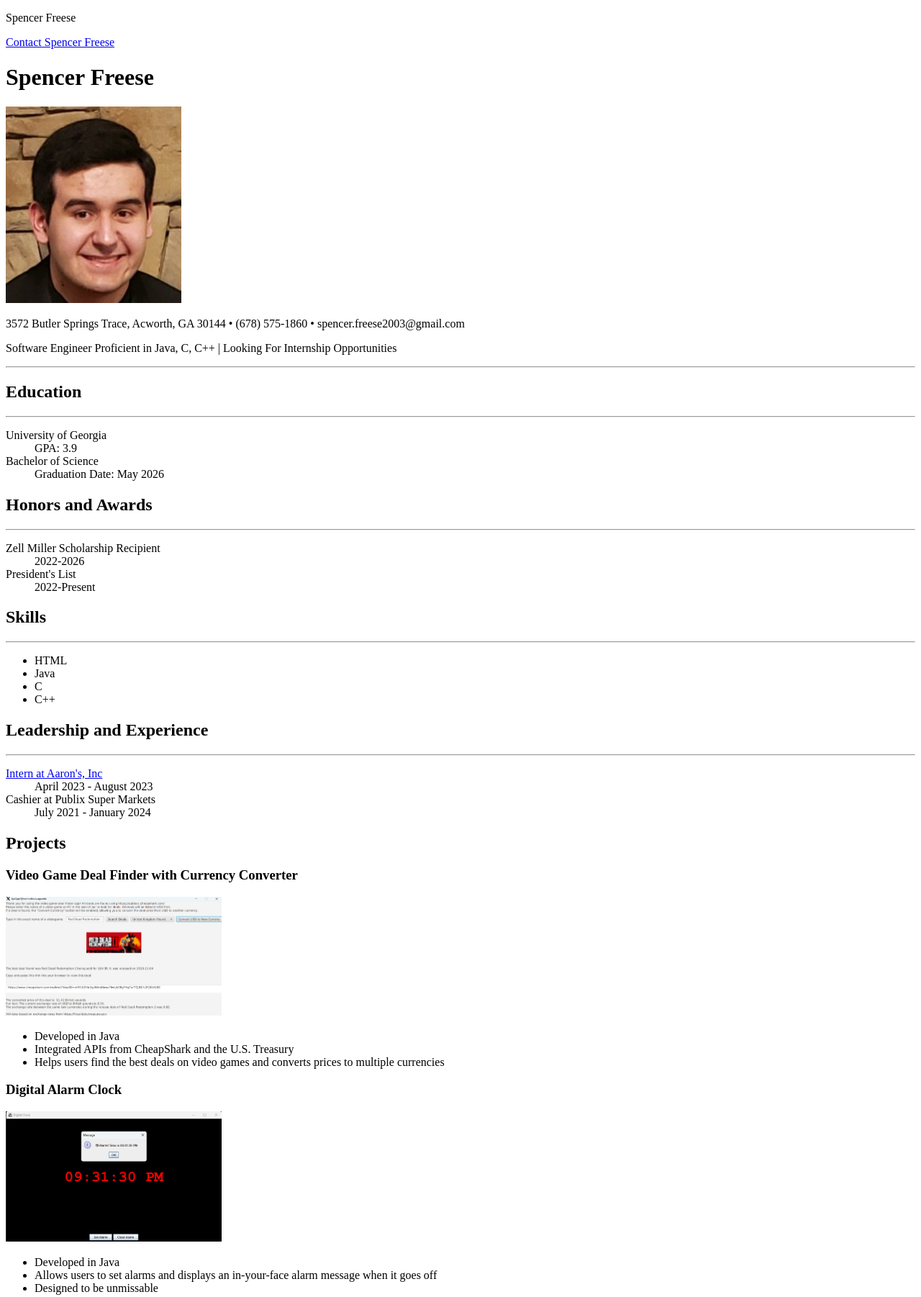
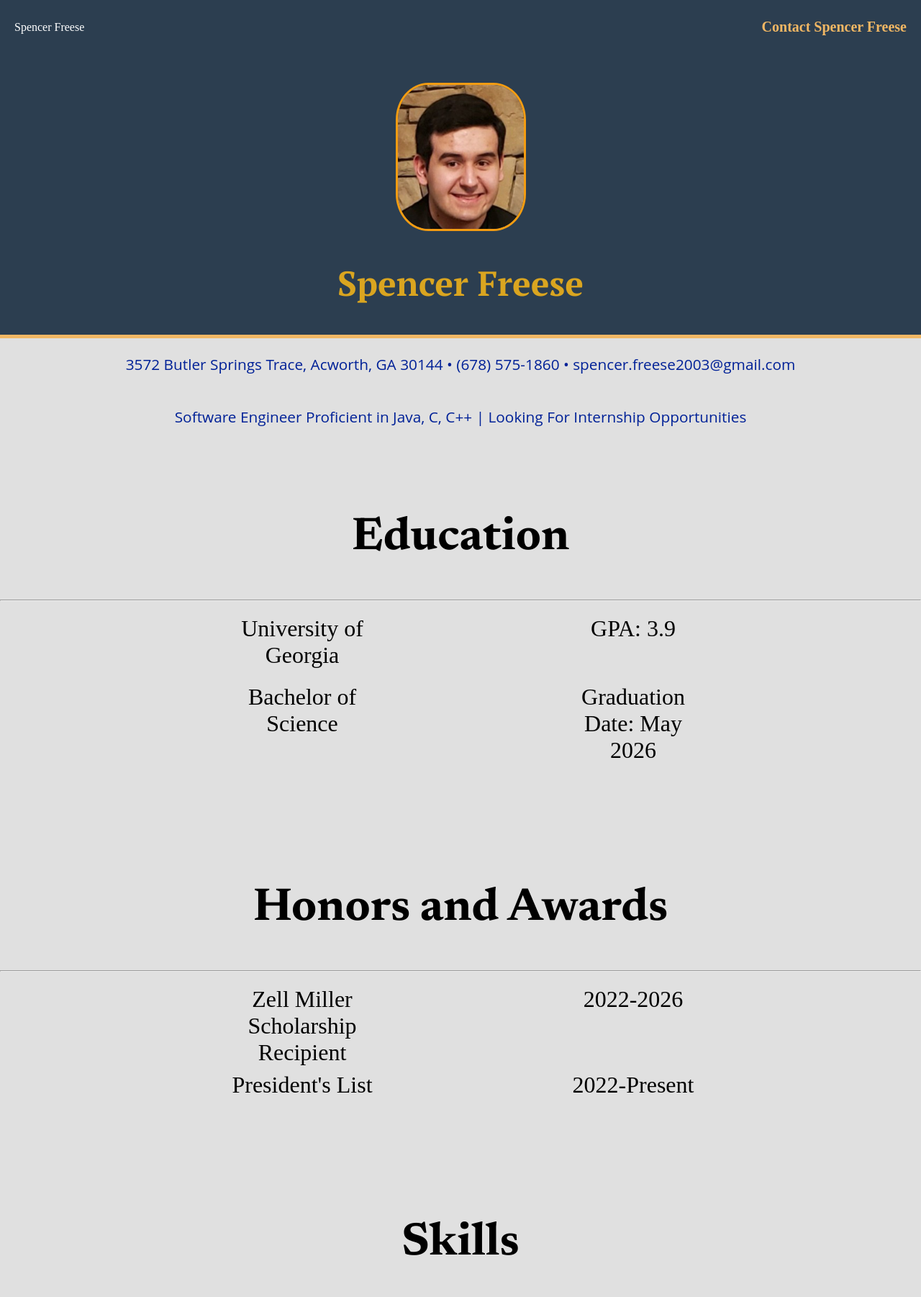
Before and after one commit to SpencerFreese/SpencerFreese.github.io, a website: page index.html in a window 1280 px wide. Shown: the top 1802 px of the page at 72% size. Drawn offline with Linux system fonts and the light colour scheme; files that its build step writes are made by us from their sources.

Commit message:
Add files via upload

```diff
--- a/css/style.css
+++ b/css/style.css
@@ -1,95 +1,370 @@
 body {
+    margin: 0;
+    padding: 0;
 
   }
 
+  /* html, body, and main are to make the footer in contact.html stick to the bottom */
+html,
+body {
+    height: 100%;
+    margin: 0;
+    display: flex;
+    flex-direction: column;
+    background-color: #e0e0e0;
+}
+
 /****************   Nav Section **********************/
 nav {
+    display: flex;
+    justify-content: space-between;
+    align-items: center;
+    background-color: #2c3e50;
+    color: white;
+    padding: 10px 20px;
 
+}
+
+nav a {
+    color: #f1b764;
+    text-decoration: none;
+    font-weight: bold;
+    font-size: 20px;
+}
+
+nav a:hover {
+    color: #ecf0f1;
 }
 
 /***********************  Footer Section   **************************/
 footer {
+    display: flex;
+    justify-content: center;
+    align-items: center;
+    padding: 15px;
+    background-color: #2c3e50;
+    color: white;
+}
 
+footer a {
+    color: white;
+    text-decoration: none;
+    margin-left: 8px;
+}
+
+footer a:hover {
+    color: #f1b764;
 }
 
 /*********** Splash Page ************************/
 header {
+    display: flex;
+    flex-direction: column-reverse;
+    align-items: center;
+    justify-content: center;
+    gap: 40px;
+    background: #2c3e50;
+    color: white;
+    padding: 40px 60px;
+    border-bottom: 5px solid #f1b764;
+}
+
+header h1 {
+    /* Google Font */
+    font-family: 'PT Serif', serif;
+    font-size: 3em;
+    /* Remove default margin */
+    margin: 0;
+    color: goldenrod
+}
+
+header img {
+    width: 175px;
+    height: 200px;
+    object-fit: cover;
+    border-radius: 25%;
+    border: 3px solid #f39c12;
+}
+
+.address {
+    font-family: 'Open Sans', sans-serif;
+    font-size: 1.3rem;
+    color: #002197;
+    line-height: 1.5;
+    text-align: center;
+}
+
+.tagline {
+    font-family: 'Open Sans', sans-serif;
+    font-size: 1.3rem;
+    color: #002197;
+    line-height: 1.5;
+    text-align: center;
+}
+
+/************* Sections ********************/
+section {
+    text-align: center;
+}
+
+/* Heading text for the sections */
+h2 {
+    font-family: 'Newsreader', serif;
+    font-size: 4rem;
+    color: #000000;
+    margin-top: 100px;
+}
+
+/* hr {
+
+} */
+
+section h3 {
+    font-family: 'Newsreader', serif;
+    font-size: 1.45rem;
+    color: #2c3e50;
+    margin-bottom: 10px;
+}
+
+section dl {
+    display: grid;
+    grid-template-columns: 1fr 1fr;
+
+    /* row gap, column gap */
+    gap: 8px 200px;
+
+    /* Same principle for margin */
+    margin: 20px 300px;
+}
+
+section dt {
+    font-size: 2rem;
+    color: #000000;
 
 }
 
-header h1 {
-
-}
-
-header img {
-}
-
-.address {
-
-}
-
-.tagline {
-
-}
-
-/************* Sections ********************/
-hr {
-
-}
-
-section h3 {
-
-}
-
-section dl {
-
+section dd {
+    font-size: 2rem;
+    color: #000000;
+    margin-bottom: 50px;
 }
 
 section ul {
+    display: grid;
+    grid-template-columns: repeat(2, 1fr);
+    gap: 10px 20px;
+    list-style-type: none;
+    /* remove bullets */
+    padding: 0;
+    margin: 0;
+}
 
+section li {
+    display: list-item;
+    list-style-type: disc; /* standard bullet */
+    list-style-position: inside;
+    padding-left: 10px;
+    padding: 8px 12px;
+    border-radius: 6px;
+    text-align: center;
+    font-size: 2rem;
 }
 
 section a {
-
+    color: #000000;
+    text-decoration: none;
+    font-weight: bold;
 }
 
 section a:hover {
+    text-shadow: 1px 1px 2px rgba(0, 0, 0, 0.3);
+    text-decoration: underline;
 }
 
 /**************   Projects   *****************/
 .three-col {
-
+    display: grid;
+    grid-template-columns: repeat(3, 1fr);
+    justify-items: center;
+    gap: 20px;
+    width: 100%;
 }
 
-.card img {
+/* .card img {
 
+} */
+
+.card {
+    display: flex;
+    flex-direction: column;
+    flex: 1;
+    border: 1px solid #ddd;
+    border-radius: 10px;
+    overflow: hidden;
+    box-shadow: 0 4px 6px rgba(0, 0, 0, 0.1);
+    transition: transform 0.2s;
+    min-width: 0;
 }
 
-.card {
+.card:hover {
+    transform: translateY(-5px);
+}
 
+/* Top half (title + image) */
+.card-top {
+    display: flex;
+    flex-direction: column;
+    align-items: center;
+    align-items: stretch;
+    background: #ffffff;
+    padding: 15px;
+    text-align: center;
+}
+
+.card-top img {
+    width: 100%;
+    height: 300px;
+}
+
+/* Bottom half (description) */
+.card-bottom {
+    display: flex;
+    flex-direction: column;
+    align-items: center;
+    background: #bbb8b8;
+    padding: 15px;
+    flex-grow: 1;
+}
+
+.card-bottom ul {
+  display: flex;
+  flex-direction: column;
+}
+
+.card-bottom li {
+  text-align: left;
+  padding: 5px 0;
+  color: #000000;
+  margin-bottom: 30px;
 }
 
 /**************   Responsiveness   *****************/
 @media (max-width: 680px) {
     nav {
-
+        flex-direction: column;
+        align-items: center;
+        gap: 10px;
+        padding: 10px;
     }
 
     .three-col {
 
+        grid-template-columns: 1fr;
+        gap: 20px;
+
     }
+
+    nav p {
+        margin: 5px 0;
+    }
+
+    .card {
+        width: 90%;
+        max-width: 400px;
+        margin: 0 auto;
+    }
+
+
 }
 
 /**************   Contact Page   *****************/
-.one-col {
 
+main {
+  text-align: center;
+  font-size: 25px;
+  flex: 1;
 }
 
-input {
+.one-col {
+    max-width: 500px;
+    margin: 0 auto;
+    display: flex;
+    flex-direction: column;
+    gap: 15px;
+}
+
+.one-col label {
+    font-weight: bold;
+    margin-bottom: 5px;
+}
+
+.one-col input,
+.one-col textarea,
+.one-col button {
+    width: 100%;
+    padding: 10px;
+    border: 1px solid #ccc;
+    border-radius: 6px;
+    font-size: 1rem;
+    margin-bottom: 100px;
+}
+
+/* Make the button stand out */
+.one-col button {
+    background-color: #4CAF50;
+    color: white;
+    border: none;
+    cursor: pointer;
+    transition: background 0.3s ease;
+}
+
+.one-col button:hover {
+    background-color: #45a049;
+}
+
+/* Style all text, email, and textarea inputs */
+form.one-col input[type="text"],
+form.one-col input[type="email"],
+form.one-col textarea {
+    width: 100%;
+    /* full width of parent */
+    padding: 10px;
+    /* breathing room */
+    margin: 10px 0;
+    /* space between fields */
+    border: 1px solid #ccc;
+    border-radius: 5px;
+    /* rounded corners */
+    font-size: 1rem;
+    font-family: inherit;
+    /* match site font */
+    box-sizing: border-box;
+}
+
+/* Style the submit button */
+form.one-col button {
+
+    background-color: #098127;
+    color: rgb(255, 255, 255);
+    border: none;
+    padding: 10px 20px;
+    font-size: 1rem;
+    border-radius: 5px;
+    cursor: pointer;
+    transition: background 0.3s ease;
+}
+
+/* Hover effect for button */
+form.one-col button:hover {
+    background-color: #2c3e50;
+    color: #ffcc00;
+}
+
+/* input {
 
 
 }
 
 textarea {
 
-}
+} */
--- a/index.html
+++ b/index.html
@@ -11,7 +11,7 @@
     crossorigin="anonymous" referrerpolicy="no-referrer" />
 
   <!-- Linking CSS-->
-  <link rel="stylesheet" href="style.css">
+  <link rel="stylesheet" href="css\style.css">
 
   <!-- Linking Google Fonts-->
   <link rel="preconnect" href="https://fonts.googleapis.com">
@@ -47,7 +47,7 @@
   <p class="tagline">
     Software Engineer Proficient in Java, C, C++ | Looking For Internship Opportunities
   </p>
-  <hr>
+
 
 
   <!-- Education -->
```
Also changed, not shown: contact.html (+1 -1 lines).
